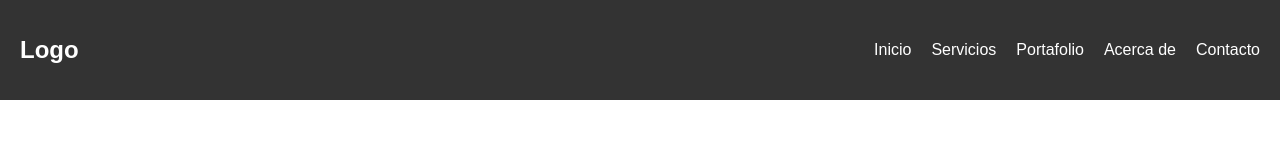
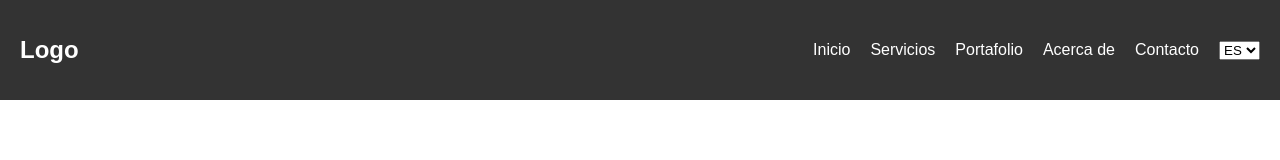
Before and after one commit to ManuelForneri/Web-Kipepeo-ONG, a plain HTML site: page index.html in a window 1280 px wide. Drawn offline with Linux system fonts and the light colour scheme.

Commit message:
Add language select

```diff
--- a/index.html
+++ b/index.html
@@ -18,6 +18,10 @@
         <li><a href="#">Portafolio</a></li>
         <li><a href="#">Acerca de</a></li>
         <li><a href="#">Contacto</a></li>
+        <select id="language">
+          <option value="es">ES</option>
+          <option value="en">EN</option>
+        </select>
       </ul>
       <div class="burger">
         <div class="line"></div>
```
